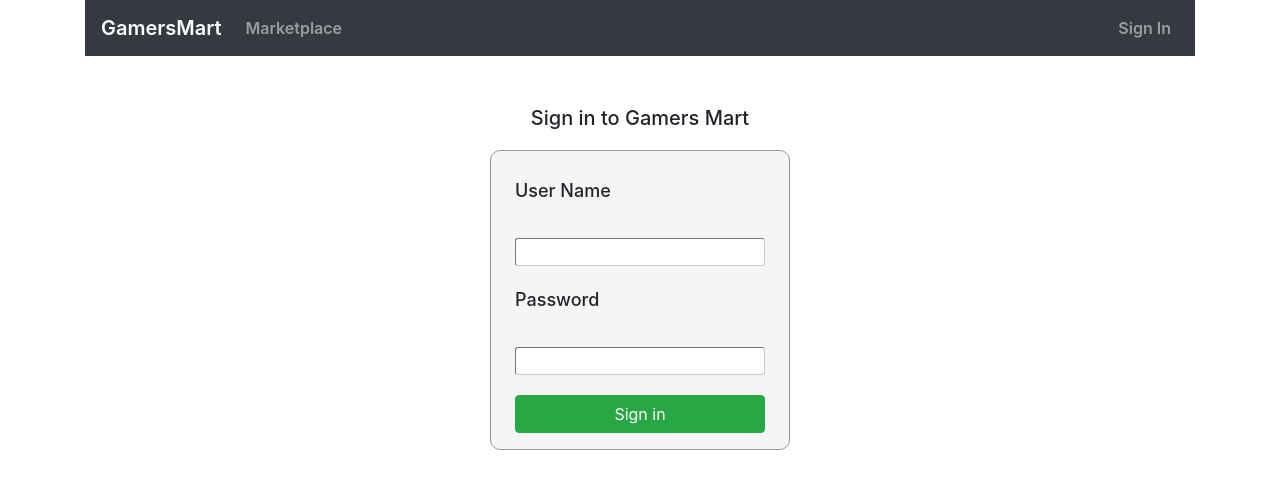
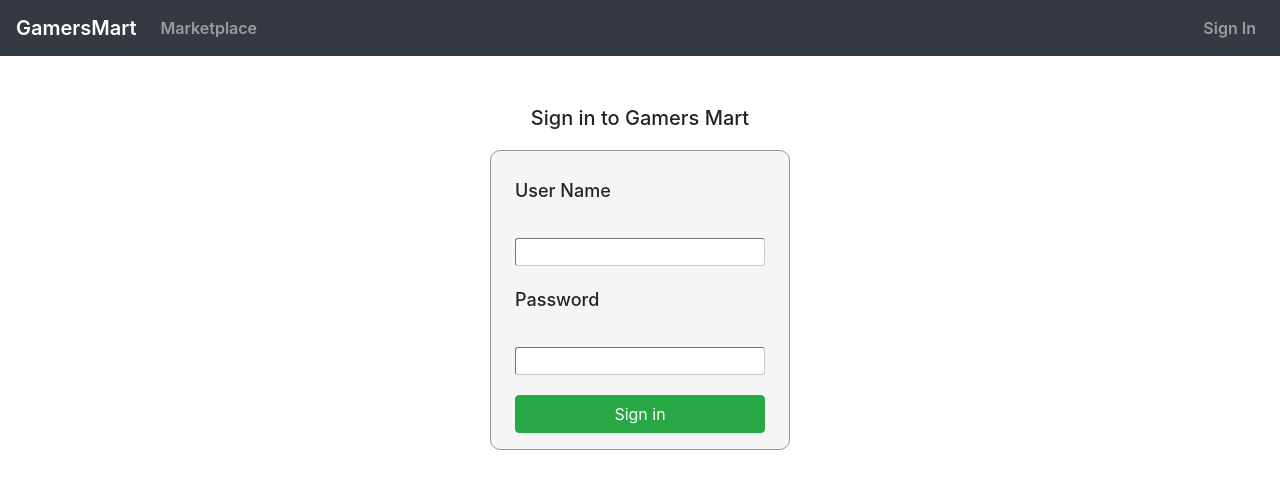
Before and after one commit to abhijit-tambe/Gamers-Mart-Frontend, a React (Create React App) app in the folder gamers-mart/: page /login in a window 1280 px wide. Shown: the top 488 px of the page. Built offline with nearby package versions, Linux system fonts and the light colour scheme.

Commit message:
Update GamersMartApp.jsx

```diff
--- a/gamers-mart/src/components/App/GamersMartApp.jsx
+++ b/gamers-mart/src/components/App/GamersMartApp.jsx
@@ -28,7 +28,7 @@ class GamersMartApp extends Component{
 render(){
     return(
 
-        <div className="GMApp container">
+        <div className="GMApp">
 
         <Router>
         <HeaderComponent />
```
